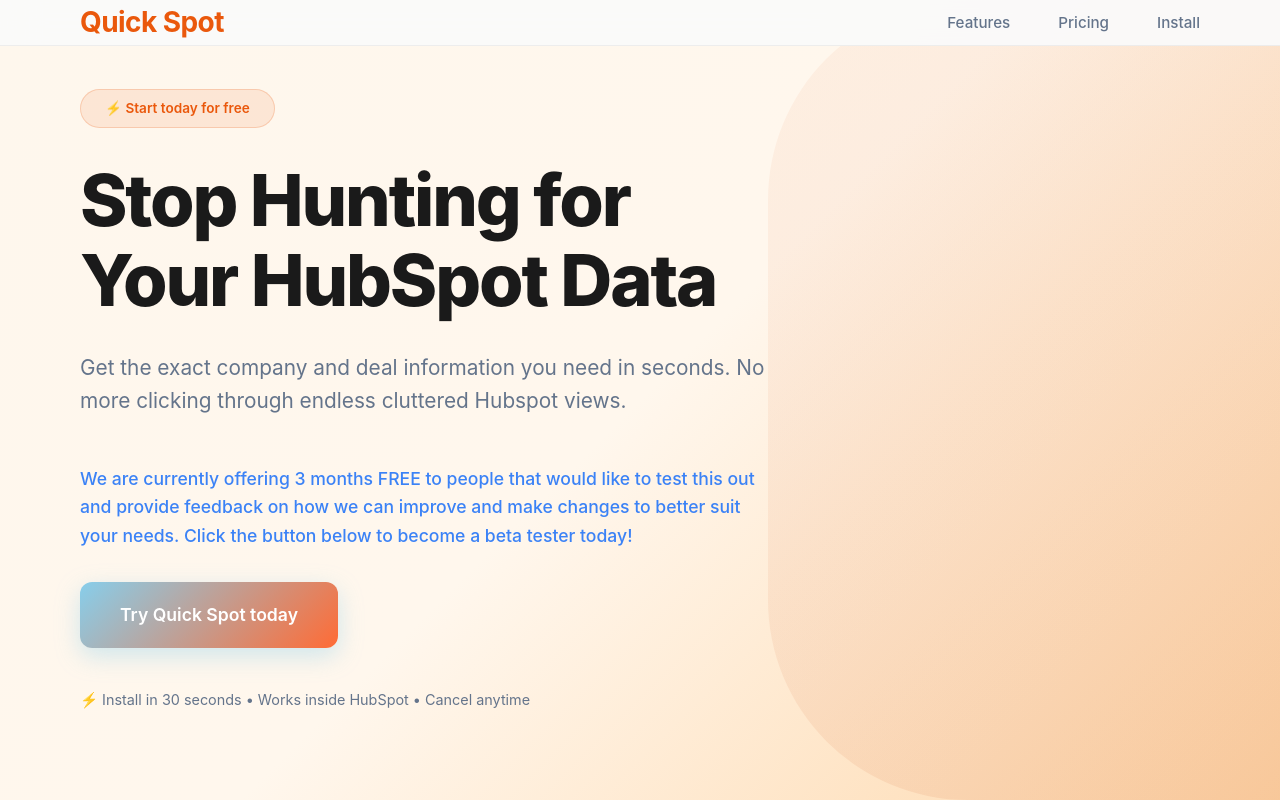
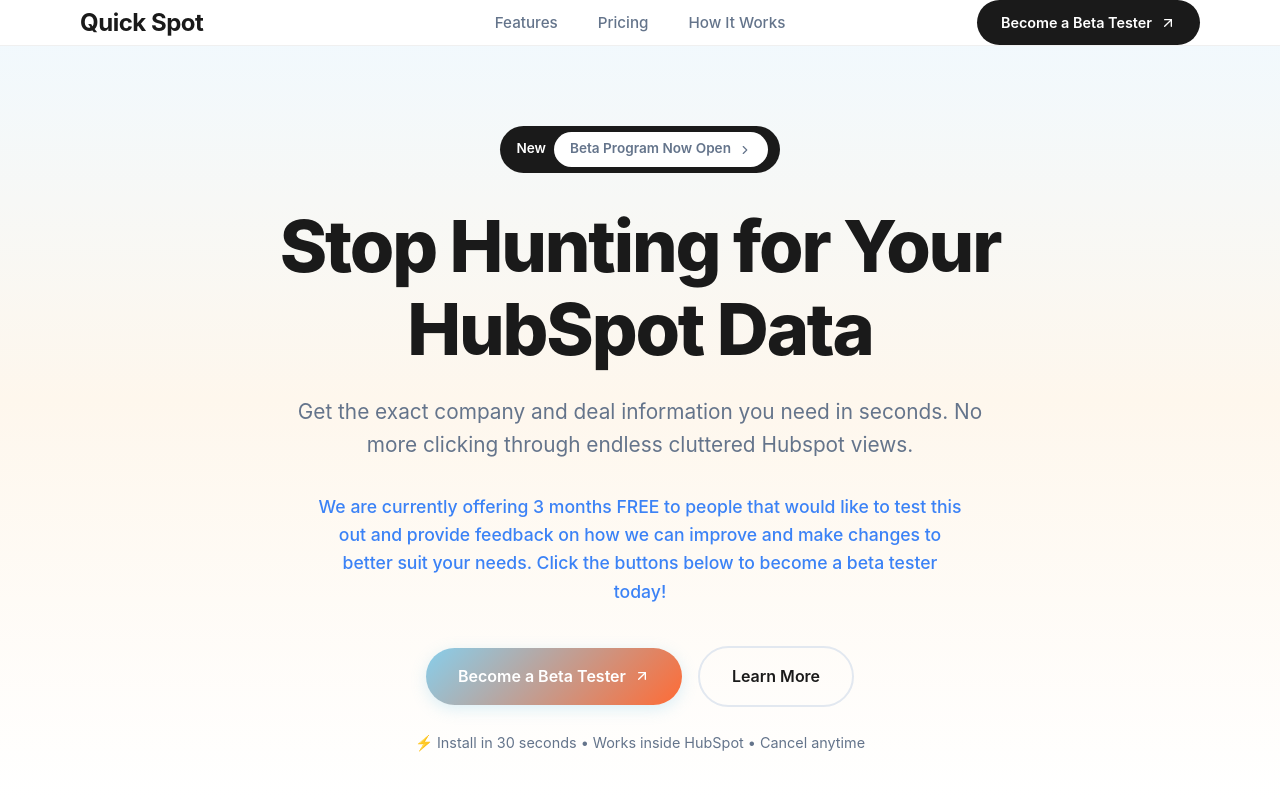
Before and after one commit to CBryant9/redirectpage-quickspot, a website: page home.html in a window 1280 px wide. Shown: the top 800 px of the page. Drawn offline with Linux system fonts and the light colour scheme.

Commit message:
gave it a photo and style to copy- see how it goes:

```diff
--- a/home.html
+++ b/home.html
@@ -27,32 +27,41 @@
 
         /* Header */
         header {
-            background: rgba(250, 250, 250, 0.95);
+            background: rgba(255, 255, 255, 0.98);
             backdrop-filter: blur(20px);
             position: fixed;
             top: 0;
             width: 100%;
             z-index: 1000;
-            border-bottom: 1px solid rgba(0, 0, 0, 0.05);
+            border-bottom: 1px solid rgba(0, 0, 0, 0.06);
         }
 
         nav {
             display: flex;
             justify-content: space-between;
             align-items: center;
-            padding: 1.5rem 0;
+            padding: 1.2rem 0;
         }
 
         .logo {
-            font-size: 1.75rem;
+            font-size: 1.5rem;
             font-weight: 700;
-            color: #ea580c;
+            color: #1a1a1a;
             letter-spacing: -0.02em;
+        }
+
+        .nav-center {
+            display: flex;
+            align-items: center;
+            gap: 2.5rem;
+            position: absolute;
+            left: 50%;
+            transform: translateX(-50%);
         }
 
         .nav-links {
             display: flex;
-            gap: 3rem;
+            gap: 2.5rem;
             list-style: none;
         }
 
@@ -61,48 +70,42 @@
             color: #64748b;
             font-weight: 500;
             font-size: 0.95rem;
-            transition: all 0.3s ease;
-            position: relative;
-        }
-
-        .nav-links a::after {
-            content: '';
-            position: absolute;
-            bottom: -4px;
-            left: 0;
-            width: 0;
-            height: 2px;
-            background: #ea580c;
-            transition: width 0.3s ease;
+            transition: color 0.2s ease;
         }
 
         .nav-links a:hover {
-            color: #ea580c;
+            color: #1a1a1a;
         }
 
-        .nav-links a:hover::after {
-            width: 100%;
+        .nav-cta {
+            background: #1a1a1a;
+            color: white;
+            padding: 0.7rem 1.5rem;
+            border-radius: 50px;
+            text-decoration: none;
+            font-weight: 600;
+            font-size: 0.9rem;
+            transition: all 0.2s ease;
+            display: inline-flex;
+            align-items: center;
+            gap: 0.5rem;
+        }
+
+        .nav-cta:hover {
+            background: #2d2d2d;
+            transform: translateY(-1px);
         }
 
         /* Hero Section */
         .hero {
             min-height: 100vh;
-            background: linear-gradient(135deg, #fef7ed 0%, #fff7ed 50%, #fed7aa 100%);
+            background: linear-gradient(180deg, #f0f9ff 0%, #fef7ed 50%, #ffffff 100%);
             display: flex;
             align-items: center;
+            justify-content: center;
             position: relative;
             overflow: hidden;
-        }
-
-        .hero::before {
-            content: '';
-            position: absolute;
-            top: 0;
-            right: 0;
-            bottom: 0;
-            left: 60%;
-            background: linear-gradient(135deg, rgba(234, 88, 12, 0.05) 0%, rgba(194, 65, 12, 0.1) 100%);
-            border-radius: 200px 0 0 200px;
+            padding-top: 80px;
         }
 
         .hero .container {
@@ -112,62 +115,87 @@
         .hero-content {
             position: relative;
             z-index: 2;
-            max-width: 700px;
-            text-align: left;
+            max-width: 900px;
+            text-align: center;
+            margin: 0 auto;
         }
 
         .hero-badge {
-            display: inline-block;
-            background: rgba(234, 88, 12, 0.1);
-            color: #ea580c;
-            padding: 0.5rem 1.5rem;
+            display: inline-flex;
+            align-items: center;
+            gap: 0.5rem;
+            background: #1a1a1a;
+            color: white;
+            padding: 0.4rem 0.7rem 0.4rem 1rem;
             border-radius: 50px;
             font-size: 0.85rem;
             font-weight: 600;
             margin-bottom: 2rem;
-            border: 1px solid rgba(234, 88, 12, 0.2);
+        }
+
+        .hero-badge-text {
+            color: #64748b;
+            background: white;
+            padding: 0.4rem 1rem;
+            border-radius: 50px;
         }
 
         .hero h1 {
             font-size: clamp(3rem, 6vw, 4.5rem);
             font-weight: 800;
-            margin-bottom: 2rem;
-            line-height: 1.1;
+            margin-bottom: 1.5rem;
+            line-height: 1.15;
             letter-spacing: -0.03em;
             color: #1a1a1a;
         }
 
         .hero-subtitle {
             font-size: 1.3rem;
-            margin-bottom: 3rem;
+            margin-bottom: 2rem;
             color: #64748b;
             line-height: 1.6;
             font-weight: 400;
+            max-width: 700px;
+            margin-left: auto;
+            margin-right: auto;
         }
 
         .beta-offer {
             font-size: 1.1rem;
-            margin-bottom: 2rem;
+            margin-bottom: 2.5rem;
             color: #3b82f6;
             line-height: 1.6;
             font-weight: 500;
+            max-width: 650px;
+            margin-left: auto;
+            margin-right: auto;
+        }
+
+        .hero-buttons {
+            display: flex;
+            gap: 1rem;
+            justify-content: center;
+            align-items: center;
+            flex-wrap: wrap;
+            margin-bottom: 1.5rem;
         }
 
         .cta-primary {
             display: inline-flex;
             align-items: center;
+            gap: 0.5rem;
             background: linear-gradient(135deg, #87ceeb 0%, #ff6b35 100%);
             color: white;
-            padding: 1.2rem 2.5rem;
-            font-size: 1.1rem;
+            padding: 1rem 2rem;
+            font-size: 1rem;
             font-weight: 600;
             text-decoration: none;
-            border-radius: 12px;
+            border-radius: 50px;
             transition: all 0.3s ease;
-            box-shadow: 0 8px 25px rgba(135, 206, 235, 0.4);
-            margin-bottom: 1.5rem;
+            box-shadow: 0 4px 15px rgba(135, 206, 235, 0.3);
             position: relative;
             overflow: hidden;
+            border: none;
         }
 
         .cta-primary::before {
@@ -197,7 +225,27 @@
 
         .cta-primary:hover {
             transform: translateY(-2px);
-            box-shadow: 0 12px 35px rgba(135, 206, 235, 0.5);
+            box-shadow: 0 6px 20px rgba(135, 206, 235, 0.4);
+        }
+
+        .cta-secondary {
+            display: inline-flex;
+            align-items: center;
+            gap: 0.5rem;
+            background: transparent;
+            color: #1a1a1a;
+            padding: 1rem 2rem;
+            font-size: 1rem;
+            font-weight: 600;
+            text-decoration: none;
+            border-radius: 50px;
+            border: 2px solid #e2e8f0;
+            transition: all 0.2s ease;
+        }
+
+        .cta-secondary:hover {
+            border-color: #cbd5e1;
+            background: rgba(0, 0, 0, 0.02);
         }
 
         .hero-note {
@@ -945,12 +993,22 @@
         }
 
         @media (max-width: 768px) {
-            .nav-links {
+            .nav-center {
                 display: none;
             }
 
-            .hero::before {
-                display: none;
+            .nav-cta {
+                font-size: 0.85rem;
+                padding: 0.6rem 1.2rem;
+            }
+
+            .hero-buttons {
+                flex-direction: column;
+            }
+
+            .hero-buttons a {
+                width: 100%;
+                justify-content: center;
             }
 
             .features-grid,
@@ -1004,11 +1062,20 @@
     <header>
         <nav class="container">
             <div class="logo">Quick Spot</div>
-            <ul class="nav-links">
-                <li><a href="#features">Features</a></li>
-                <li><a href="pricing.html">Pricing</a></li>
-                <li><a href="#install">Install</a></li>
-            </ul>
+            <div class="nav-center">
+                <ul class="nav-links">
+                    <li><a href="#features">Features</a></li>
+                    <li><a href="pricing.html">Pricing</a></li>
+                    <li><a href="#how-it-works">How It Works</a></li>
+                </ul>
+            </div>
+            <a href="https://tally.so/r/wabNjE" class="nav-cta" target="_blank">
+                Become a Beta Tester
+                <svg width="16" height="16" viewBox="0 0 24 24" fill="none" stroke="currentColor" stroke-width="2" stroke-linecap="round" stroke-linejoin="round">
+                    <path d="M7 17L17 7"></path>
+                    <path d="M7 7h10v10"></path>
+                </svg>
+            </a>
         </nav>
     </header>
 
@@ -1016,15 +1083,34 @@
     <section class="hero">
         <div class="container">
             <div class="hero-content">
-                <div class="hero-badge">⚡ Start today for free</div>
+                <div class="hero-badge">
+                    New
+                    <span class="hero-badge-text">
+                        Beta Program Now Open
+                        <svg width="14" height="14" viewBox="0 0 24 24" fill="none" stroke="currentColor" stroke-width="2" stroke-linecap="round" stroke-linejoin="round" style="display: inline-block; vertical-align: middle; margin-left: 4px;">
+                            <polyline points="9 18 15 12 9 6"></polyline>
+                        </svg>
+                    </span>
+                </div>
                 <h1>Stop Hunting for Your HubSpot Data</h1>
                 <p class="hero-subtitle">
                     Get the exact company and deal information you need in seconds. No more clicking through endless cluttered Hubspot views.
                 </p>
                 <p class="beta-offer">
-                    We are currently offering 3 months FREE to people that would like to test this out and provide feedback on how we can improve and make changes to better suit your needs. Click the button below to become a beta tester today!
+                    We are currently offering 3 months FREE to people that would like to test this out and provide feedback on how we can improve and make changes to better suit your needs. Click the buttons below to become a beta tester today!
                 </p>
-                <a href="https://tally.so/r/wabNjE" class="cta-primary" target="_blank">Try Quick Spot today</a>
+                <div class="hero-buttons">
+                    <a href="https://tally.so/r/wabNjE" class="cta-primary" target="_blank">
+                        Become a Beta Tester
+                        <svg width="16" height="16" viewBox="0 0 24 24" fill="none" stroke="currentColor" stroke-width="2" stroke-linecap="round" stroke-linejoin="round">
+                            <path d="M7 17L17 7"></path>
+                            <path d="M7 7h10v10"></path>
+                        </svg>
+                    </a>
+                    <a href="#features" class="cta-secondary">
+                        Learn More
+                    </a>
+                </div>
                 <p class="hero-note">⚡ Install in 30 seconds • Works inside HubSpot • Cancel anytime</p>
             </div>
         </div>
@@ -1041,7 +1127,7 @@
     </section>
 
     <!-- Benefits Section -->
-    <section class="benefits">
+    <section class="benefits" id="features">
         <div class="container">
             <h2>A chrome extension that saves you hours in HubSpot</h2>
             <p class="benefits-subheading">with Quick Spot you can:</p>
@@ -1114,7 +1200,7 @@
     </section>
 
     <!-- How It Works Section -->
-    <section class="how-it-works">
+    <section class="how-it-works" id="how-it-works">
         <div class="container">
             <h2>How it works</h2>
 
```
